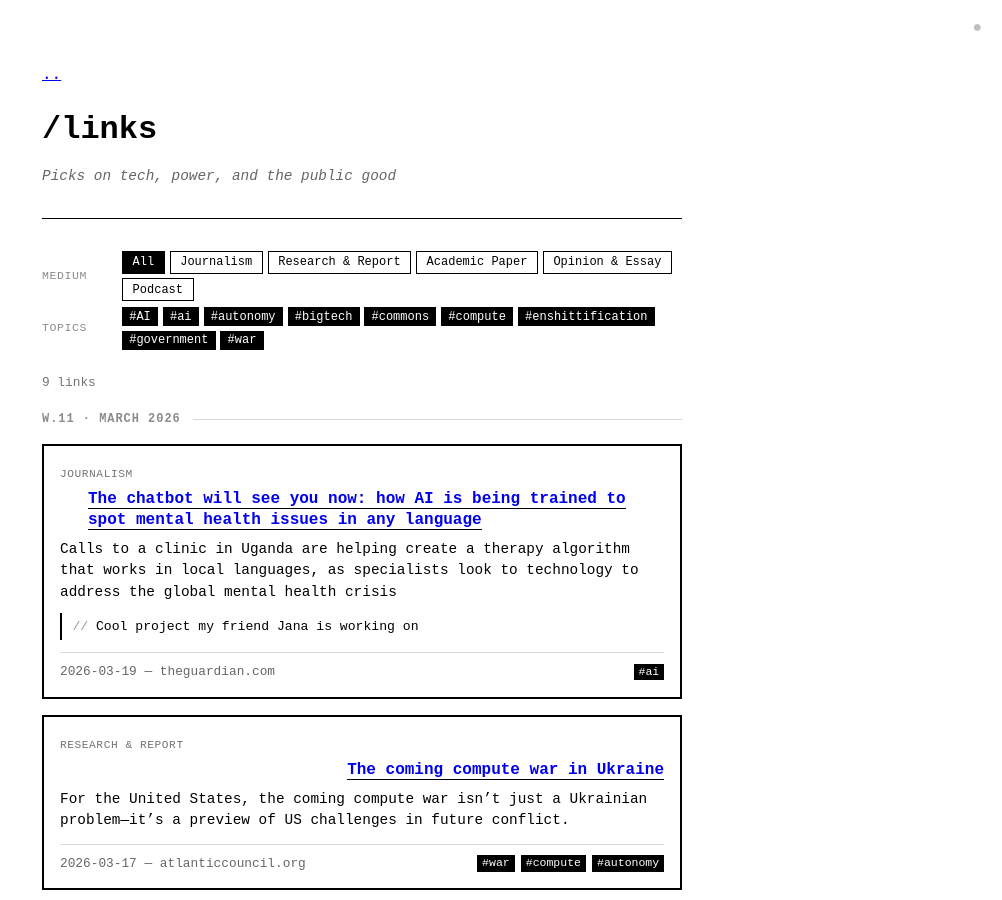
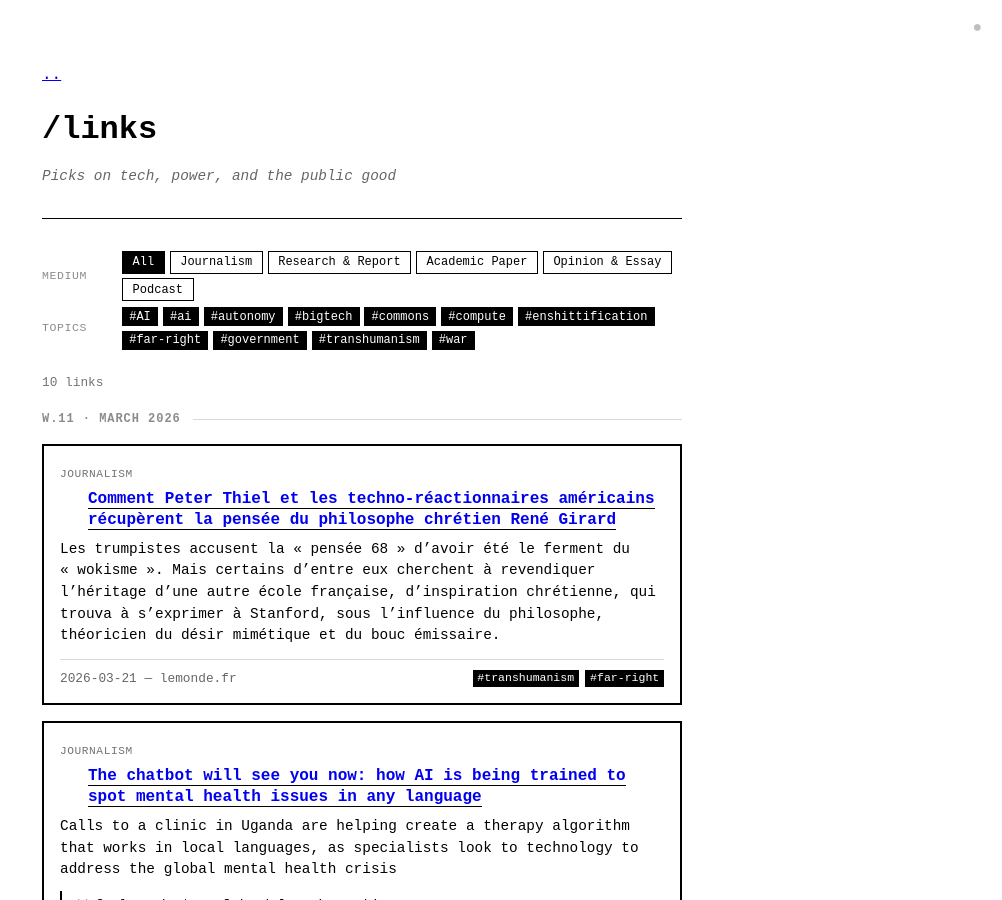
Before and after one commit to PLrolle/plrolle.github.io, a Jekyll site: the page built from links.md, in a window 1280 px wide and 900 px high. Shown: the whole window, without its empty margins (278-1280 px from the left). Built offline with Jekyll 4.4.1, drawn with Linux system fonts in a browser that asks for light colours.

Commit message:
add link: Comment Peter Thiel et les techno-réactionnaires américains récupèrent la pensée du philosophe chrétien René Girard

```diff
--- a/_data/links.json
+++ b/_data/links.json
@@ -1,4 +1,19 @@
 [
+  {
+    "id": "mn03rtvo",
+    "url": "https://www.lemonde.fr/idees/article/2026/03/20/comment-peter-thiel-et-les-techno-reactionnaires-americains-recuperent-la-pensee-du-philosophe-chretien-rene-girard_6672780_3232.html",
+    "title": "Comment Peter Thiel et les techno-réactionnaires américains récupèrent la pensée du philosophe chrétien René Girard",
+    "summary": "Les trumpistes accusent la « pensée 68 » d’avoir été le ferment du « wokisme ». Mais certains d’entre eux cherchent à revendiquer l’héritage d’une autre école française, d’inspiration chrétienne, qui trouva à s’exprimer à Stanford, sous l’influence du philosophe, théoricien du désir mimétique et du bouc émissaire.",
+    "source_name": "lemonde.fr",
+    "source_favicon": "https://www.google.com/s2/favicons?domain=lemonde.fr&sz=32",
+    "date": "2026-03-21",
+    "added_at": "2026-03-21T09:05:41.124Z",
+    "tags": [
+      "transhumanism",
+      "far-right"
+    ],
+    "category": "journalism"
+  },
   {
     "id": "mmx3ixsb",
     "url": "https://www.theguardian.com/global-development/2026/jan/05/chatbot-ai-therapy-mental-health-clinic-uganda-algorithm?CMP=Share_iOSApp_Other",
```
